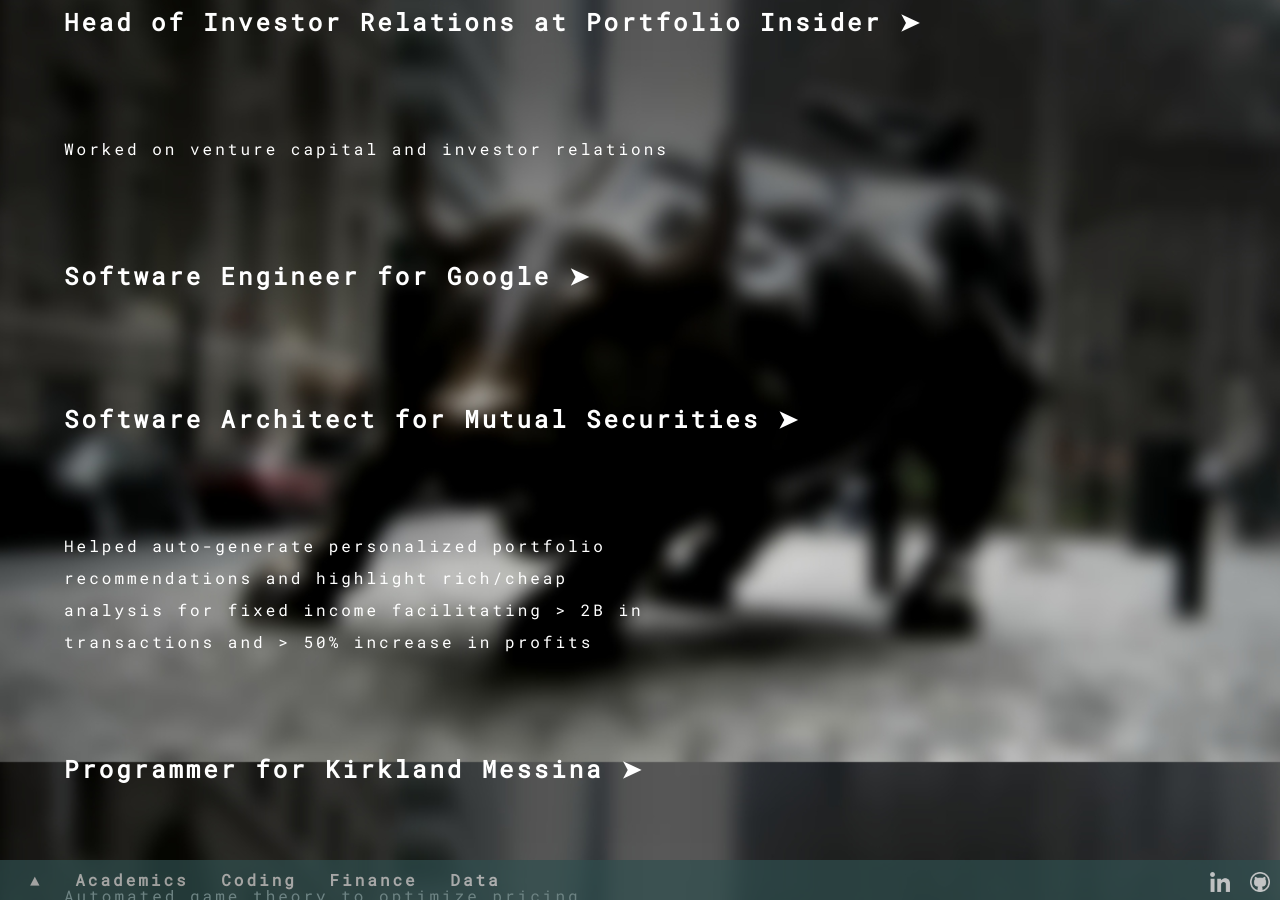
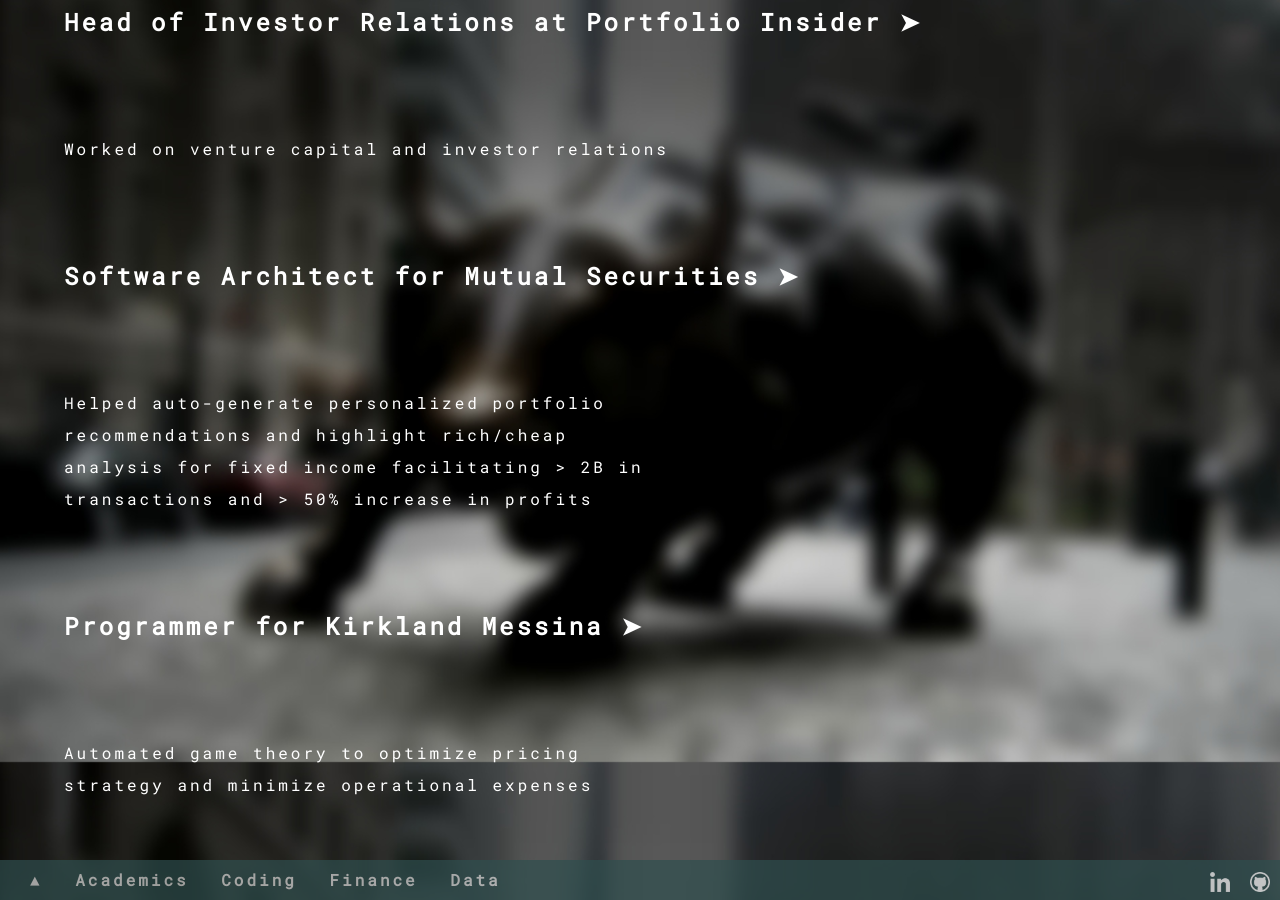
Before and after one commit to nmits/nmits.github.io, a Jekyll site: the page built from index.html, in a window 1280 px wide and 900 px high, scrolled down 7433 px. Built offline with Jekyll 4.4.1, drawn with Linux system fonts in a browser that asks for light colours; nearby versions of some CDN libraries.

Commit message:
Update default.html

```diff
--- a/_layouts/default.html
+++ b/_layouts/default.html
@@ -125,8 +125,6 @@
             <p>
                 Worked on venture capital and investor relations
             </p><br>
-            <h2><a href="http://www.google.com/" target="_blank">Software Engineer for Google ➤</a></h2>
-            <br>
             <h2><a href="http://www.mutualsecurities.com/" target="_blank">Software Architect for Mutual Securities ➤</a></h2>
             <br>
             <p>
```
